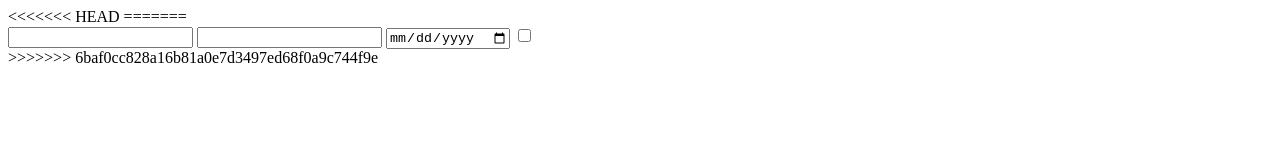
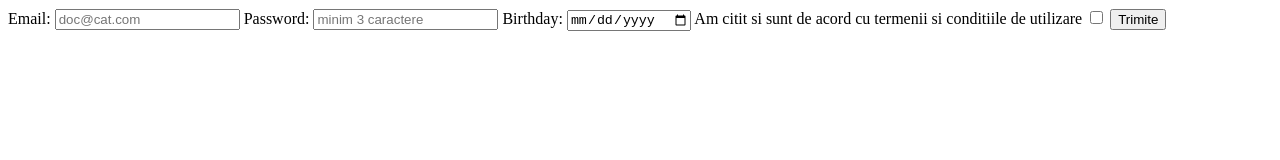
Before and after one commit to NicoGit2021/testExemplu1, a plain HTML site: page index.html in a window 1280 px wide. Drawn offline with Linux system fonts and the light colour scheme.

Commit message:
partea HTML

```diff
--- a/index.html
+++ b/index.html
@@ -4,26 +4,28 @@
     <meta charset="UTF-8">
     <meta name="viewport" content="width=device-width, initial-scale=1.0">
     <link rel="stylesheet" href="styles.css"></link>
-<<<<<<< HEAD
     <title>Document</title>
 </head>
 <body>
 
 <script src="script.js"></script>
 </body>
-=======
     <title>Test exemplu</title>
 
 </head>
 <body>
-    <form>
-        <input type="email"></input>
-        <input type="password"></input>
-        <input type="date"></input>
-        <input type="checkbox"></input>
+    <form action="/action_page.php" method="post">
+        <label for="email">Email:</label>
+        <input id="email" type="email" name="email" required placeholder="doc@cat.com"></input>
+        <label for = "password">Password:</label>
+        <input  id="password" type="password" name="password" required minlength="3" placeholder="minim 3 caractere"></input>
+        <label for="birthday">Birthday:</label>
+        <input id="birthday" type="date" name="birthday" required ></input>
+        <label for ="checkbox">Am citit si sunt de acord cu termenii si conditiile de utilizare</label>
+        <input id="checkbox" type="checkbox" required name="checkbox" ></input>
+        <button id="formButton" type="submit">Trimite</button>
     </form>
 
 </body>
 <script src="script.js"></script>
->>>>>>> 6baf0cc828a16b81a0e7d3497ed68f0a9c744f9e
 </html>
```
